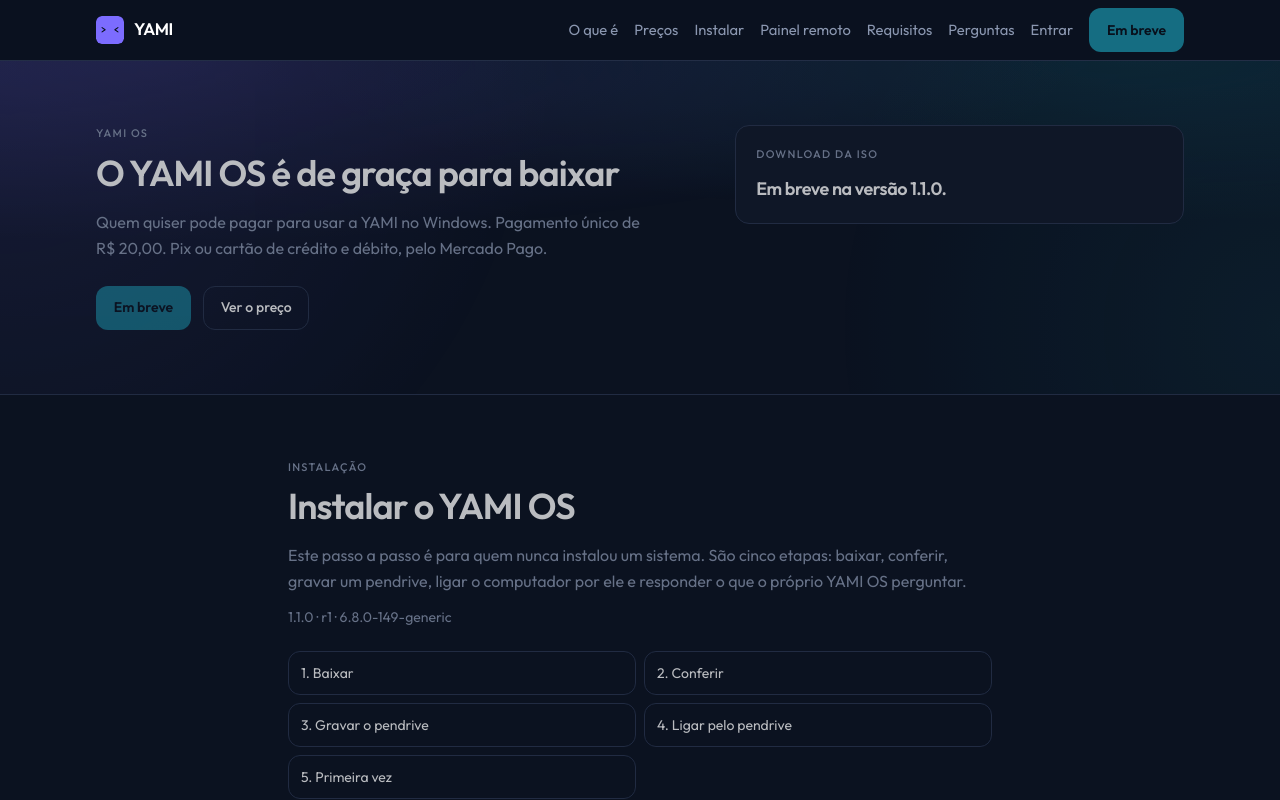
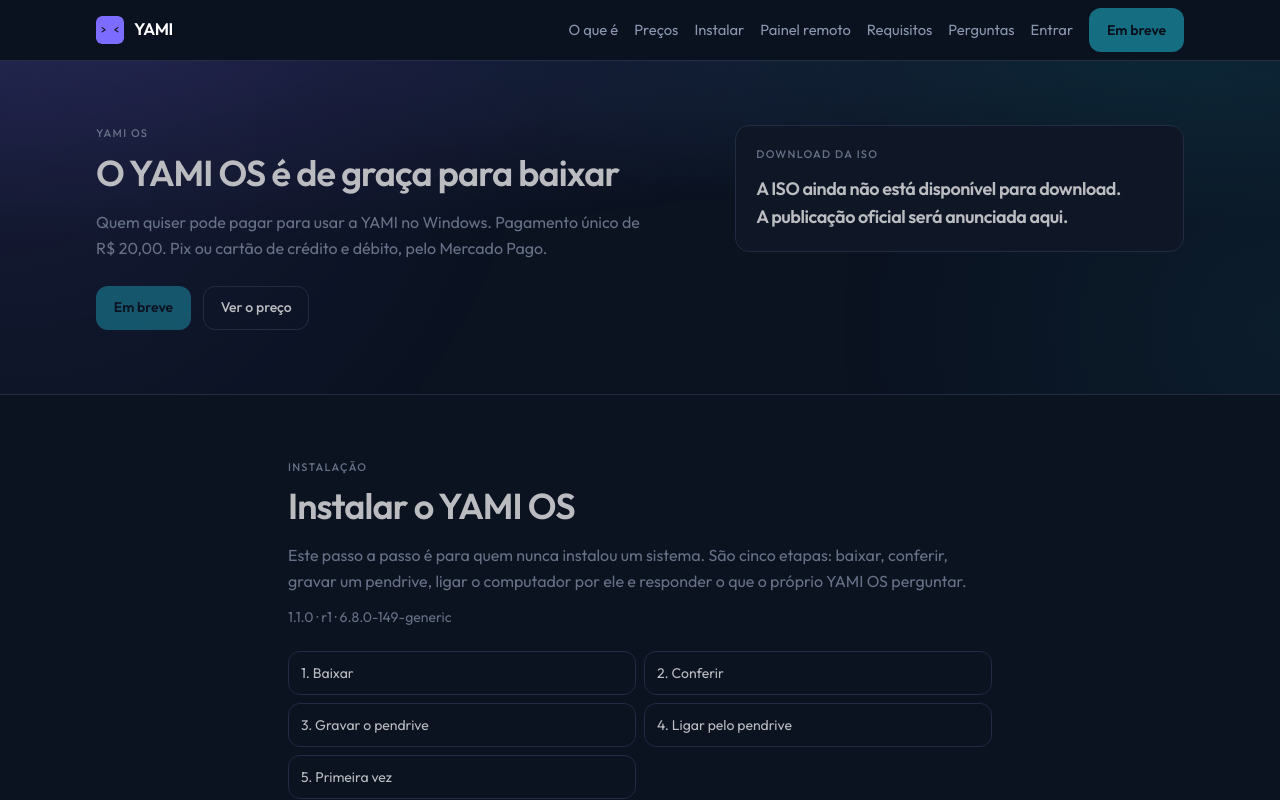
Before and after one commit to vinicon14/yami-site, a Next.js app: page /instalar-yami-os in a window 1280 px wide. Shown: the top 800 px of the page. Built offline with nearby package versions, Linux system fonts and the light colour scheme.

Commit message:
Show accurate ISO publication status

```diff
--- a/components/IsoDownloader.tsx
+++ b/components/IsoDownloader.tsx
@@ -1,4 +1,4 @@
-import { YAMI_OS_FREE_ISO_FROM, YAMI_OS_NAME } from "@/lib/yamios/brand";
+import { YAMI_OS_NAME } from "@/lib/yamios/brand";
 import {
   formatByteSize,
   resolveFreeIsoDownload,
@@ -13,7 +13,7 @@ export function IsoDownloader({ source }: { source: IsoManifestSource }) {
       <div className="card iso-offer p-5" data-iso-offer="soon">
         <p className="kicker">Download da ISO</p>
         <p className="mt-3 text-lg font-semibold tracking-tight text-balance">
-          Em breve na versão {YAMI_OS_FREE_ISO_FROM}.
+          A ISO ainda não está disponível para download. A publicação oficial será anunciada aqui.
         </p>
       </div>
     );
```
